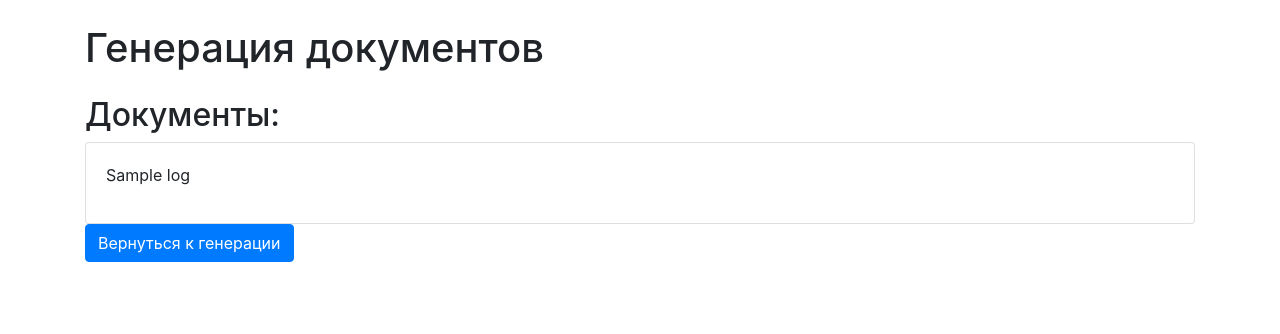
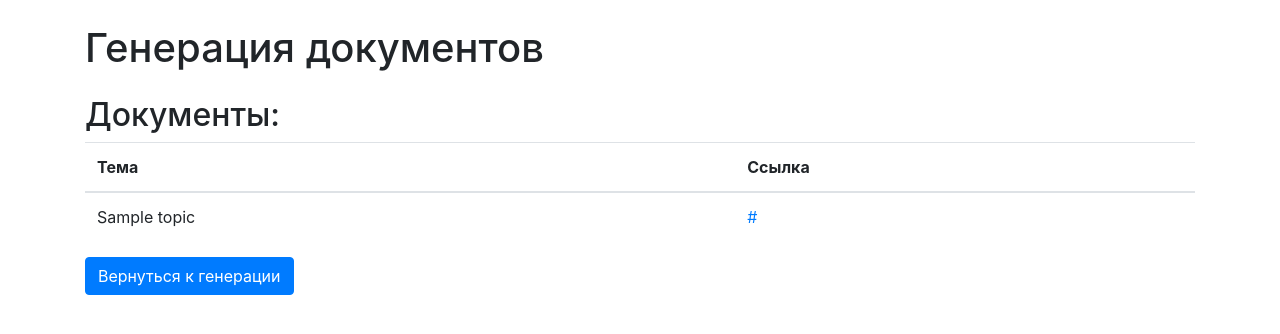
Before and after one commit to dietbear13/task_creator, a Flask app: template templates/index.html in a window 1280 px wide. Shown: the top 334 px of the page. Run offline with Flask 3, Linux system fonts and the light colour scheme; the template is opened without the code that fills it: most values are stand-ins (such as "Sample title", 1, 10 or a date in 2020); parts of the project's set-up code (start-up, migrations or seed data) failed here and were passed over; some libraries are stand-ins or nearby versions.

Commit message:
готовлю к деплою

```diff
--- a/app.py
+++ b/app.py
@@ -14,7 +14,7 @@ DEFAULT_CONFIG_PATH = "C:\\Users\\dietb\\PycharmProjects\\Saiga_70B\\tasks_creat
 
 # Словарь с именами и соответствующими ключами
 KEYS = {
-    "Миша": "C:\\Users\\dietb\\PycharmProjects\\Saiga_70B\\small-talk-ntfx-9398733134f9.json",  # замените "C:\\path\\to\\key1.json" на реальный путь к ключу
+    "Миша": "C:\\Users\\dietb\\PycharmProjects\\Saiga_70B\\small-talk-ntfx-6249008399f7.json",  # замените "C:\\path\\to\\key1.json" на реальный путь к ключу
     "Паша": "C:\\path\\to\\key2.json"   # замените "C:\\path\\to\\key2.json" на реальный путь к ключу
 }
 
@@ -36,17 +36,23 @@ def process_document(config, topics_input=None):
 
     for topic in topics:
         if topic:
-            my_h1 = topic.split(': ')[0]
-            my_h2_titles = topic.split(': ')[1]
-            my_h2_splited = my_h2_titles.split(', ')
+            try:
 
-            output_my_headers = f"H1 содержит «{my_h1.capitalize()}»\n"
-            for my_h2_title in my_h2_splited:
-                output_my_headers += f"H2: {my_h2_title.capitalize()}\n"
+                my_h1 = topic.split(': ')[0]
+                my_h2_titles = topic.split(': ')[1]
+                my_h2_splited = my_h2_titles.split(', ')
+                logging.info(f"Обрабатываем: {topic}")
 
-            parse_h2_titles, parse_meta_titles, links = html_parser.parse_google_results(topic.split(':')[0], [], [])
-            topic, link = document_creator.create_document_and_write_to_file(my_h1, output_my_headers, parse_meta_titles, parse_h2_titles, links)
-            logs.append(f"Статья «{topic}» — {link}")
+                output_my_headers = f"H1 содержит «{my_h1.capitalize()}»\n"
+                for my_h2_title in my_h2_splited:
+                    output_my_headers += f"H2: {my_h2_title.capitalize()}\n"
+
+                parse_h2_titles, parse_meta_titles, links = html_parser.parse_google_results(topic.split(':')[0], [], [])
+                topic, link = document_creator.create_document_and_write_to_file(my_h1, output_my_headers, parse_meta_titles, parse_h2_titles, links)
+                logs.append(f"Статья «{topic}» — {link}")
+
+            except Exception as e:
+                logging.error(f"Ошибка при обработке темы {topic}: {e}")
 
     logging.debug("Document processing completed")
     return logs
--- a/templates/index.html
+++ b/templates/index.html
@@ -64,13 +64,22 @@
         {% if logs %}
         <div class="mt-4">
             <h2>Документы:</h2>
-            <div class="card">
-                <div class="card-body">
+            <table class="table">
+                <thead>
+                    <tr>
+                        <th>Тема</th>
+                        <th>Ссылка</th>
+                    </tr>
+                </thead>
+                <tbody>
                     {% for log in logs %}
-                    <p>{{ log }}</p>
+                    <tr>
+                        <td>{{ log.topic }}</td>
+                        <td><a href="{{ log.link }}" target="_blank">{{ log.link }}</a></td>
+                    </tr>
                     {% endfor %}
-                </div>
-            </div>
+                </tbody>
+            </table>
             <a href="{{ url_for('index') }}" class="btn btn-primary">Вернуться к генерации</a>
         </div>
         {% endif %}
@@ -86,6 +95,27 @@
             document.getElementById('key-group').classList.add('hidden');
             document.getElementById('folder-group').classList.add('hidden');
             document.getElementById('instruction-group').classList.add('hidden');
+
+            updateProgress();
+        }
+
+        function updateProgress() {
+            let topics = document.getElementById('topics').value.split('\n');
+            let progressBar = document.createElement('div');
+            progressBar.className = 'progress';
+
+            let progress = document.createElement('div');
+            progress.className = 'progress-bar progress-bar-striped progress-bar-animated';
+            progress.style.width = '0%';
+
+            progressBar.appendChild(progress);
+            document.body.appendChild(progressBar);
+
+            topics.forEach((topic, index) => {
+                setTimeout(() => {
+                    progress.style.width = `${((index + 1) / topics.length) * 100}%`;
+                }, 1000 * index);
+            });
         }
     </script>
 </body>
```
Also changed, not shown: main.py (+38 -23 lines), scr/document_creator.py (+5 -2 lines), 1 other file.
